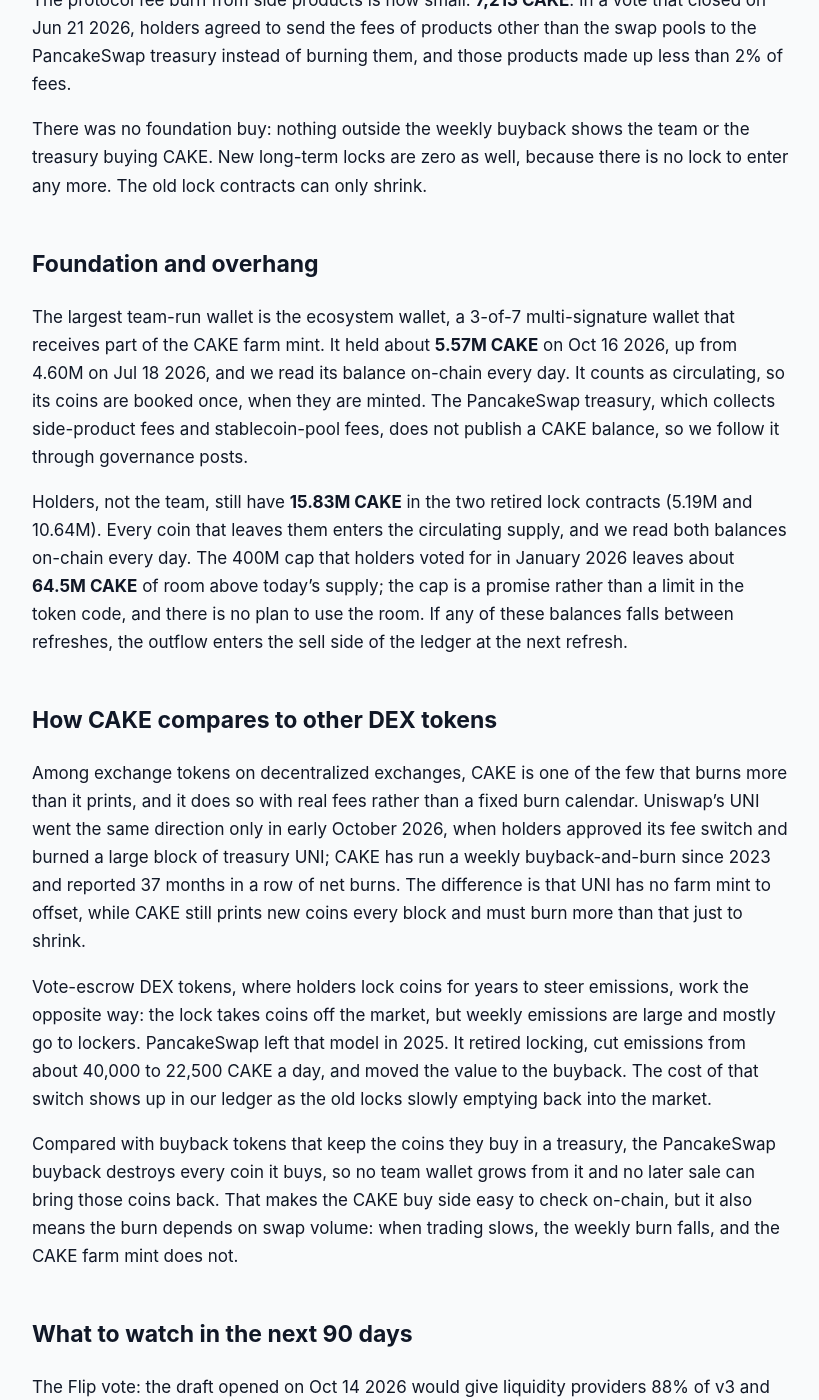
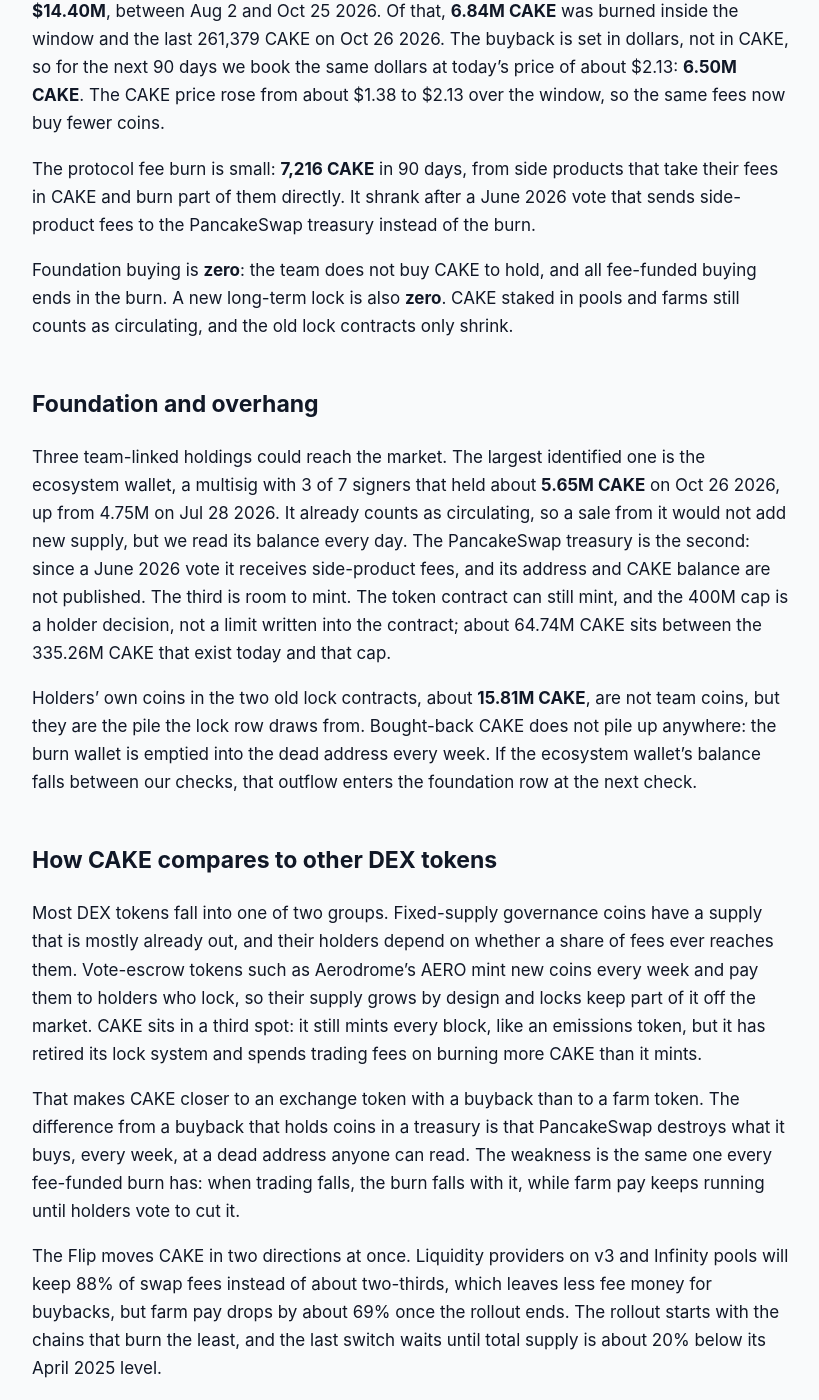
Before and after one commit to jeevansongmy-spec/mrnasdog-articles, a Jekyll site: the page built from crypto/cake-pressure-framework.md, in a window 1280 px wide and 1400 px high, scrolled down 1744 px. Shown: the whole window, without its empty margins (228-1047 px from the left). Built offline with Jekyll 4.4.1, drawn with Linux system fonts in a browser that asks for light colours; some of the changed text lies outside the part shown.

Commit message:
publish: crypto/cake-pressure-framework

```diff
--- a/crypto/cake-pressure-framework.md
+++ b/crypto/cake-pressure-framework.md
@@ -1,6 +1,6 @@
 ---
 title: "CAKE Inflation Analysis · October 2026 · Supply shrinking · projected to keep shrinking"
-description: "CAKE supply is shrinking: PancakeSwap's weekly fee buyback burned 7.15M CAKE against 2.34M added, net -1.51% over 90 days and about -1.49% expected next."
+description: "CAKE is deflationary: weekly fee buybacks burned 6.84M CAKE against 1.49M farm pay and 743.71K unlocked, so supply fell 1.45% in 90 days; 1.49% next too."
 canonical_url: "https://mrnasdog.com/research/cake/inflation"
 tags: ["crypto", "cake", "pancakeswap", "defi"]
 published: true
@@ -12,58 +12,58 @@ This is the long supply read. For the signal, the price drivers and the question
 
 # CAKE Inflation Analysis · October 2026 · Supply shrinking · projected to keep shrinking
 
-CAKE supply is shrinking. Between Jul 18 and Oct 16 2026, the PancakeSwap fee buyback burned **7,153,053 CAKE**, while only **2,344,685 CAKE** reached the market from the farm mint and from old locks. That leaves a net change of **−1.51%** of circulating supply in 90 days and about **−1.49%** expected in the next 90 days, close to the monitor's **−1.32%**. The CAKE buyback is paid in dollars from swap fees, so its size moves with trading volume and the CAKE price, and a draft from Oct 14 2026 could change both sides of the CAKE ledger if it passes a vote.
+CAKE supply is shrinking, and it is set to keep shrinking. Between Jul 28 and Oct 26 2026, PancakeSwap farms kept **1.49M** new CAKE and holders pulled **743,710 CAKE** out of old lock contracts, while weekly trading-fee buybacks burned **6.84M CAKE** and side products burned **7,216** more. Net, CAKE in circulation fell **1.45%** in 90 days, and we expect about **1.49%** less in the next 90; other trackers show **+16.89%** because of one badly timed reading, so the page carries a warning note. The supply cap is **400M CAKE**, set by a holder vote in January 2026.
 
 ## The verdict, in one paragraph
 
-Our 90-day reading for CAKE is **−1.51%**: **7,160,266 CAKE** left the circulating supply through burns and **2,344,685 CAKE** entered it, against **317.95M CAKE** in circulation. The monitor reads **−1.32%** for a window that ends a week earlier, a gap of **0.19** percentage points. That is inside our 0.5-point tolerance, so no warning chip is needed and the two readings agree on the direction and roughly the size. For the next 90 days we expect about **−1.49%**. In one line: PancakeSwap is a fee-funded buyback-and-burn DEX token, deflationary because the weekly burn is about three times the new CAKE.
+Over the 90 days to Oct 26 2026, CAKE's net supply change was **−1.45%**: **2.23M CAKE** came onto the market and **6.84M CAKE** was destroyed, against **317.63M** CAKE in circulation. For the next 90 days we project **−1.49%**. Other trackers read **+16.89%** for the same window, a gap of **18.34 points**. That gap has one cause: their Oct 26 2026 reading was taken while **59.82M** newly minted CAKE sat in the PancakeSwap burn wallet for a few hours before the weekly burn destroyed it. Those coins never reached the market, and two days earlier the same trackers showed **−1.30%**. Because the outside number is so far from ours, the coin page carries a warning note, and our −1.45% stands. In one line: CAKE is a deflationary DEX token, burned by its own trading fees.
 
 ## Sell pressure: where new CAKE comes from
 
-Protocol inflation is the farm mint. The CAKE contract mints 44 CAKE every block, but nearly all of it is burned straight back by the farm contracts: of **767.3M CAKE** minted in the window, only **1,612,264 CAKE** stayed in the market, about 17,900 a day. The setting would allow up to **21,741 CAKE** a day for farms, the lottery and an incentive fund, so the kept amount ran at about 82% of that ceiling. Close to **970,000 CAKE** of the kept mint went to the PancakeSwap team's ecosystem wallet, which is used for incentives and partner deals. With no vote on a new emission level, the next 90 days keep the same rate.
+The first source is protocol inflation, the pay PancakeSwap farms receive in new CAKE. The CAKE contract mints **44 CAKE** for every BNB Chain block, but more than 99% of that goes straight to the burn wallet and is destroyed with the weekly burn. What farms, pools and an ecosystem wallet actually kept between Jul 28 and Oct 26 2026 was **1,490,034 CAKE**, about 16,600 a day. For the next 90 days we book **1.60M**, the same pay per block over a full window. The Flip, the proposal holders passed on Oct 24 2026, will cut this pay from 22,500 to 11,000 CAKE a day during a rollout that starts in November 2026; no week-by-week schedule is out yet, so we have not booked the cut in advance.
 
-Vesting unlocks are zero. CAKE launched in 2020 as a farm token with no presale and no investor allocation, so there is no unlock calendar and no cliff to wait for.
+Vesting unlocks are **zero**. CAKE has been issued only as farm pay since it launched in September 2020, with no token sale, no investor allocation and no unlock calendar; the 10% developer share of each mint now goes straight to the burn wallet.
 
-Foundation and unscheduled unlocks are also zero. The ecosystem wallet only took coins in during the window and sent out just 1,000 CAKE in the last 30 days. It already counts as circulating, so a sale from it would move coins between holders and add no new CAKE.
+Foundation and unscheduled unlocks are also **zero**. The PancakeSwap team runs an ecosystem wallet that took in 902,989 CAKE of farm pay in the window and sent out almost none. Those coins already count as circulating and are already inside the farm pay above, so booking them again would count them twice.
 
-The one live long-term-lock row is the slow emptying of the old CAKE lock contracts. PancakeSwap retired locking on Apr 23 2025, and holders who never collected are still taking their coins out. **732,421 CAKE** left the two old contracts in the window, and those coins were not counted as circulating while they sat there. One single withdrawal of **575,065 CAKE** between Aug 26 and Aug 28 2026 made up most of it. A lump like that has no pattern, so the next 90 days count only the slow drip, about **157,000 CAKE**.
+The fourth row, long-term locked coins, is where the rest of the new float came from. PancakeSwap closed its old CAKE lock system in April 2025, and holders still withdraw from the two old lock contracts. Those coins sat outside circulation while locked, so every withdrawal adds to supply. **743,710 CAKE** came out in these 90 days, including a single 574,033 CAKE exit on Aug 26 2026. For the next 90 days we book only the slow drip, about **169.68K CAKE**, because large exits like the August one follow no schedule.
 
 ## Buy pressure: where new CAKE goes
 
-The programmatic buyback is the engine. Each week a share of swap fees from PancakeSwap v2, v3 and Infinity buys CAKE on the market and sends it to the burn address. Over 13 weekly batches the buyback burned **7,153,053 CAKE**, worth about **$14.0M** at the time; single weeks ranged from 316,000 to 888,000 CAKE, with the biggest weeks in early September when trading was busy. Because the buyback is a dollar amount, the same money buys fewer CAKE when the price rises: at **$2.16** on Oct 16 2026 it buys about **6.50M CAKE** in the next 90 days.
+The programmatic buyback is the engine of CAKE's deflation. Each week, part of PancakeSwap's trading fees buys CAKE on the open market and sends it to the burn wallet, which empties into a dead address. Thirteen weekly buys took **7.10M CAKE**, worth about **$14.40M**, between Aug 2 and Oct 25 2026. Of that, **6.84M CAKE** was burned inside the window and the last 261,379 CAKE on Oct 26 2026. The buyback is set in dollars, not in CAKE, so for the next 90 days we book the same dollars at today's price of about $2.13: **6.50M CAKE**. The CAKE price rose from about $1.38 to $2.13 over the window, so the same fees now buy fewer coins.
 
-The protocol fee burn from side products is now small: **7,213 CAKE**. In a vote that closed on Jun 21 2026, holders agreed to send the fees of products other than the swap pools to the PancakeSwap treasury instead of burning them, and those products made up less than 2% of fees.
+The protocol fee burn is small: **7,216 CAKE** in 90 days, from side products that take their fees in CAKE and burn part of them directly. It shrank after a June 2026 vote that sends side-product fees to the PancakeSwap treasury instead of the burn.
 
-There was no foundation buy: nothing outside the weekly buyback shows the team or the treasury buying CAKE. New long-term locks are zero as well, because there is no lock to enter any more. The old lock contracts can only shrink.
+Foundation buying is **zero**: the team does not buy CAKE to hold, and all fee-funded buying ends in the burn. A new long-term lock is also **zero**. CAKE staked in pools and farms still counts as circulating, and the old lock contracts only shrink.
 
 ## Foundation and overhang
 
-The largest team-run wallet is the ecosystem wallet, a 3-of-7 multi-signature wallet that receives part of the CAKE farm mint. It held about **5.57M CAKE** on Oct 16 2026, up from 4.60M on Jul 18 2026, and we read its balance on-chain every day. It counts as circulating, so its coins are booked once, when they are minted. The PancakeSwap treasury, which collects side-product fees and stablecoin-pool fees, does not publish a CAKE balance, so we follow it through governance posts.
+Three team-linked holdings could reach the market. The largest identified one is the ecosystem wallet, a multisig with 3 of 7 signers that held about **5.65M CAKE** on Oct 26 2026, up from 4.75M on Jul 28 2026. It already counts as circulating, so a sale from it would not add new supply, but we read its balance every day. The PancakeSwap treasury is the second: since a June 2026 vote it receives side-product fees, and its address and CAKE balance are not published. The third is room to mint. The token contract can still mint, and the 400M cap is a holder decision, not a limit written into the contract; about 64.74M CAKE sits between the 335.26M CAKE that exist today and that cap.
 
-Holders, not the team, still have **15.83M CAKE** in the two retired lock contracts (5.19M and 10.64M). Every coin that leaves them enters the circulating supply, and we read both balances on-chain every day. The 400M cap that holders voted for in January 2026 leaves about **64.5M CAKE** of room above today's supply; the cap is a promise rather than a limit in the token code, and there is no plan to use the room. If any of these balances falls between refreshes, the outflow enters the sell side of the ledger at the next refresh.
+Holders' own coins in the two old lock contracts, about **15.81M CAKE**, are not team coins, but they are the pile the lock row draws from. Bought-back CAKE does not pile up anywhere: the burn wallet is emptied into the dead address every week. If the ecosystem wallet's balance falls between our checks, that outflow enters the foundation row at the next check.
 
 ## How CAKE compares to other DEX tokens
 
-Among exchange tokens on decentralized exchanges, CAKE is one of the few that burns more than it prints, and it does so with real fees rather than a fixed burn calendar. Uniswap's UNI went the same direction only in early October 2026, when holders approved its fee switch and burned a large block of treasury UNI; CAKE has run a weekly buyback-and-burn since 2023 and reported 37 months in a row of net burns. The difference is that UNI has no farm mint to offset, while CAKE still prints new coins every block and must burn more than that just to shrink.
+Most DEX tokens fall into one of two groups. Fixed-supply governance coins have a supply that is mostly already out, and their holders depend on whether a share of fees ever reaches them. Vote-escrow tokens such as Aerodrome's AERO mint new coins every week and pay them to holders who lock, so their supply grows by design and locks keep part of it off the market. CAKE sits in a third spot: it still mints every block, like an emissions token, but it has retired its lock system and spends trading fees on burning more CAKE than it mints.
 
-Vote-escrow DEX tokens, where holders lock coins for years to steer emissions, work the opposite way: the lock takes coins off the market, but weekly emissions are large and mostly go to lockers. PancakeSwap left that model in 2025. It retired locking, cut emissions from about 40,000 to 22,500 CAKE a day, and moved the value to the buyback. The cost of that switch shows up in our ledger as the old locks slowly emptying back into the market.
+That makes CAKE closer to an exchange token with a buyback than to a farm token. The difference from a buyback that holds coins in a treasury is that PancakeSwap destroys what it buys, every week, at a dead address anyone can read. The weakness is the same one every fee-funded burn has: when trading falls, the burn falls with it, while farm pay keeps running until holders vote to cut it.
 
-Compared with buyback tokens that keep the coins they buy in a treasury, the PancakeSwap buyback destroys every coin it buys, so no team wallet grows from it and no later sale can bring those coins back. That makes the CAKE buy side easy to check on-chain, but it also means the burn depends on swap volume: when trading slows, the weekly burn falls, and the CAKE farm mint does not.
+The Flip moves CAKE in two directions at once. Liquidity providers on v3 and Infinity pools will keep 88% of swap fees instead of about two-thirds, which leaves less fee money for buybacks, but farm pay drops by about 69% once the rollout ends. The rollout starts with the chains that burn the least, and the last switch waits until total supply is about 20% below its April 2025 level.
 
 ## What to watch in the next 90 days
 
-The Flip vote: the draft opened on Oct 14 2026 would give liquidity providers 88% of v3 and Infinity swap fees and cut new CAKE from 22,500 to 7,000 a day, but it would also stop the v3 and Infinity burns and leave v2 as the main burn source; if it passes, the team plans to roll it out from November 2026 to the end of January 2027.
+**November 2026:** The Flip rollout begins within two weeks of the Oct 24 2026 vote, one chain per week, and farm pay starts stepping down toward 11,000 CAKE a day.
 
-The weekly burn report every Monday: the burn fell from about 888,000 CAKE in mid-September to about 500,000 in October, and a lower weekly figure is the first sign that the buy side is weakening.
+**Every week:** the size of the Sunday fee buyback. The last firings were smaller, 261,379 CAKE on Oct 25 2026 against about 503,000 in early October, and switched chains will send less fee money to the burn.
 
-The old lock contracts: another lump like the 575,065 CAKE withdrawal in late August 2026 would add to the sell side, and 15.83M CAKE could still come out.
+**Nov 23 2026:** the bridge route for CAKE on opBNB ends at 00:00 UTC, and holders there are asked to move their CAKE to BNB Chain first. It moves no supply, but stranded coins would sit idle.
 
-The ecosystem wallet: it has been filling up, so a large transfer out of its 5.57M CAKE would be the first sign that the team is spending its share.
+**Any day:** another large exit from the old lock contracts, which still hold about 15.81M CAKE, and any outflow from the 5.65M CAKE ecosystem wallet.
 
 ## Summary
 
-CAKE, the PancakeSwap token, is deflationary: the weekly fee buyback burned **7,153,053 CAKE** in 90 days against **2,344,685 CAKE** of new and unlocked supply, a net **−1.51%**, with about **−1.49%** expected next. The mechanism is simple to check: PancakeSwap mints CAKE for farms every block and burns more than that each week with swap-fee money. The main risk is the Oct 14 2026 draft that would hand most v3 and Infinity fees to liquidity providers and stop their burns, together with any drop in trading volume. The 400M cap and the ongoing burns keep the supply pointing down for now.
+CAKE, the PancakeSwap token, is deflationary: its supply fell **1.45%** in the 90 days to Oct 26 2026 and is projected to fall about **1.49%** in the next 90. Weekly trading-fee buybacks burned **6.84M CAKE**, against **1.49M** new CAKE kept by farms and 743,710 CAKE withdrawn from old locks. The main risk is that the burn depends on trading fees, and The Flip, passed on Oct 24 2026, sends a larger share of v3 and Infinity fees to liquidity providers. The cap of 400M CAKE is a holder decision, not a limit in the token contract.
 
 ---
 
-*MrNasDog Pressure Framework analysis of CAKE, Metric 1 — Inflation. Data + explanation only. Not financial advice. Checked Oct 16 2026.*
+*MrNasDog Pressure Framework analysis of CAKE, Metric 1 — Inflation. Data + explanation only. Not financial advice. Checked Oct 26 2026.*
```
